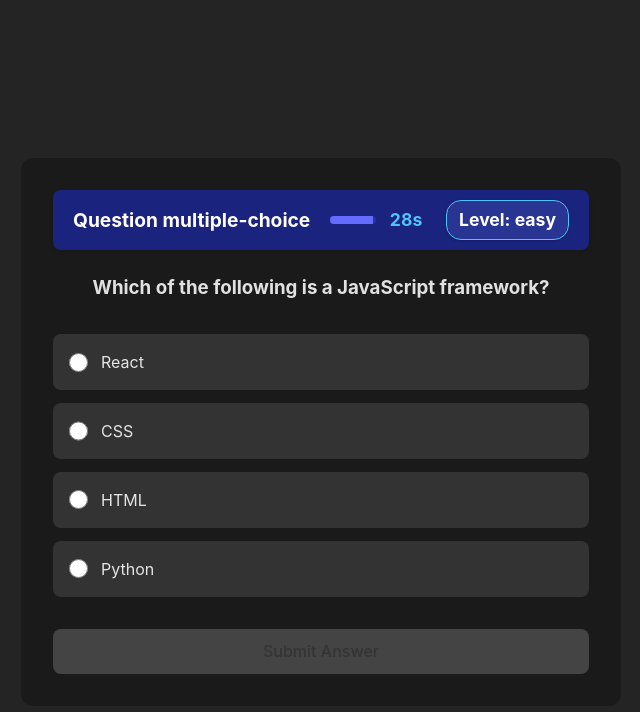
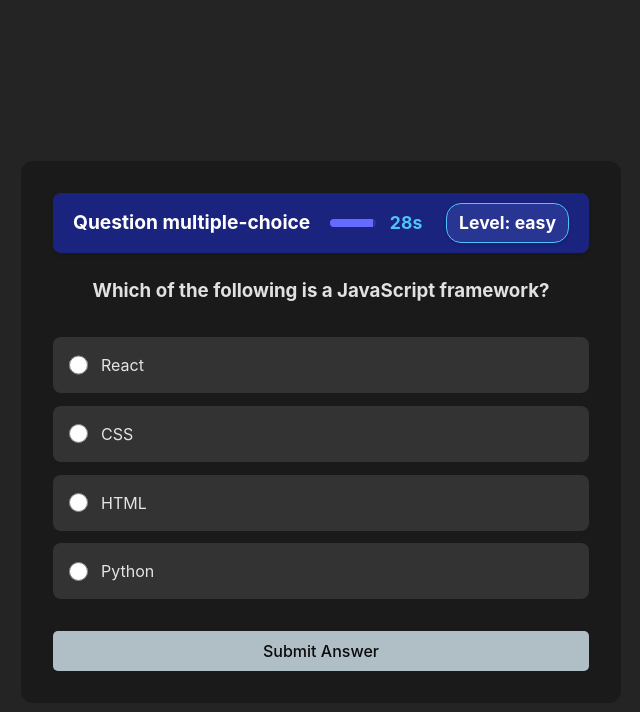
Before and after one commit to its-samarth/MilaapOnReact, a React (Vite) app: page / in a window 1280 px wide. Both pictures are taken after a click on the button "Start Quiz". Shown: the top 712 px of the page, without its empty margins (319-959 px from the left). Built offline with nearby package versions, Linux system fonts and the light colour scheme.

Commit message:
small ui changes

```diff
--- a/src/components/QuestionScreen.css
+++ b/src/components/QuestionScreen.css
@@ -64,3 +64,23 @@
     border: 1px solid #4fc3f7; /* Light blue border */
     box-shadow: 0 1px 3px rgba(0, 0, 0, 0.2);
   }
+  .submit-button {
+    background-color: #283593; /* Navy blue color */
+    color: #ffffff; /* White text for contrast */
+    border: none;
+    padding: 10px 20px;
+    border-radius: 5px;
+    font-size: 1rem;
+    cursor: pointer;
+    transition: background-color 0.3s ease;
+  }
+
+  .submit-button:hover {
+    background-color: #1a237e; /* Darker shade on hover */
+  }
+
+  .submit-button:disabled {
+    background-color: #b0bec5; /* Grey color when disabled */
+    color: #0c0b0b;
+    cursor: not-allowed;
+  }
--- a/src/components/QuestionScreen.jsx
+++ b/src/components/QuestionScreen.jsx
@@ -158,6 +158,7 @@
       )}
 
       <button
+        className="submit-button"
         onClick={() => handleSubmit()}
         disabled={
           (question.type !== "text-input" && !selectedAnswer) ||
```
